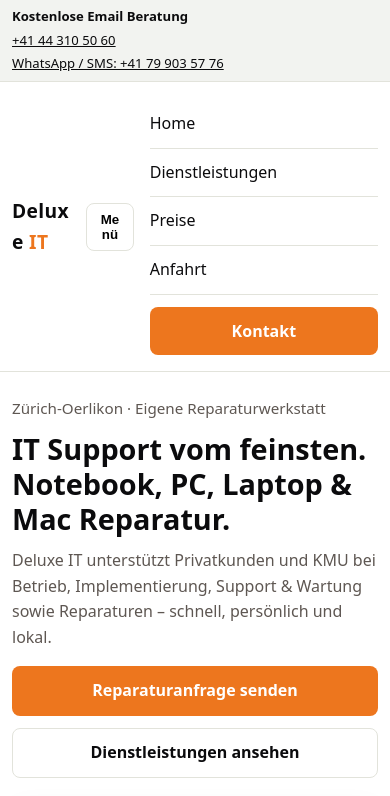
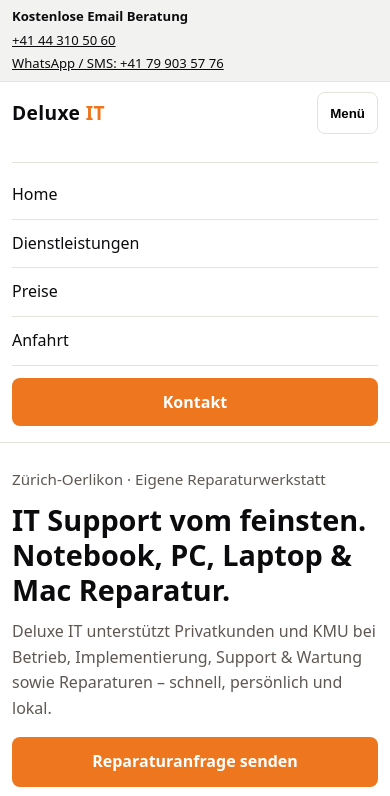
Before and after one commit to Dami-Senpaiii/Delux, a plain HTML site: page index.html in a window 390 px wide. Both pictures are taken after a click on the button "Menü". Shown: the top 796 px of the page. Drawn offline with Linux system fonts and the light colour scheme.

Commit message:
Fix mobile menu layout and navigation alignment

```diff
--- a/assets/css/styles.css
+++ b/assets/css/styles.css
@@ -420,6 +420,18 @@
    RESPONSIVE RULES
 ========================= */
 @media (max-width: 1023px) {
+  .header__inner {
+    flex-wrap: wrap;
+    align-items: center;
+  }
+  .brand {
+    flex: 0 0 auto;
+    max-width: calc(100% - 110px);
+  }
+  .nav-toggle {
+    margin-left: auto;
+    flex: 0 0 auto;
+  }
   .cards { grid-template-columns: repeat(2, minmax(0, 1fr)); }
   .hero__grid,
   .trust,
@@ -430,10 +442,13 @@
   .nav {
     display: none;
     width: 100%;
+    order: 3;
     flex-direction: column;
     align-items: flex-start;
     gap: 0;
+    margin-top: var(--space-2);
     padding: 8px 0 6px;
+    border-top: 1px solid var(--grey-300);
   }
   .nav a {
     width: 100%;
```
